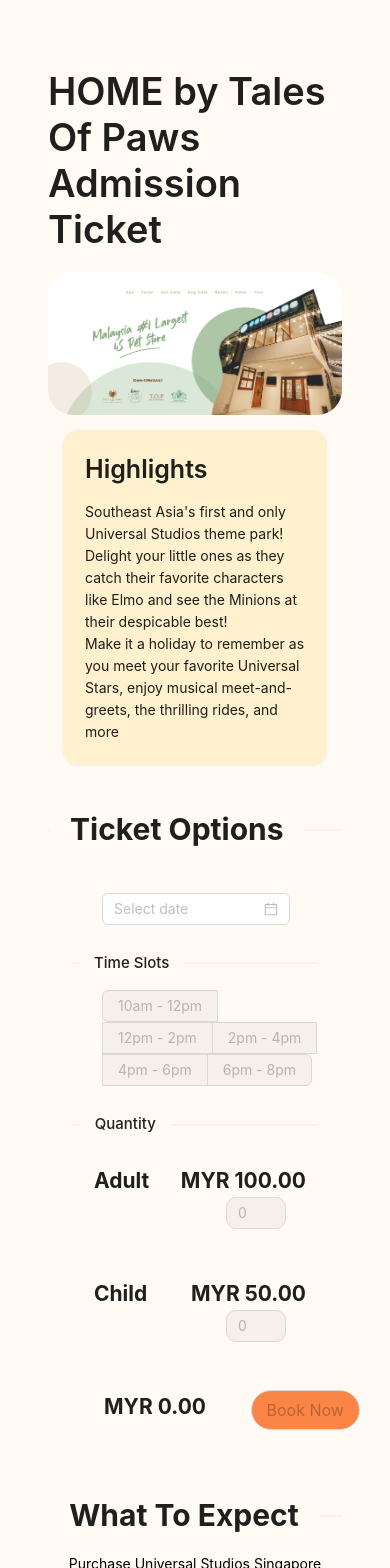
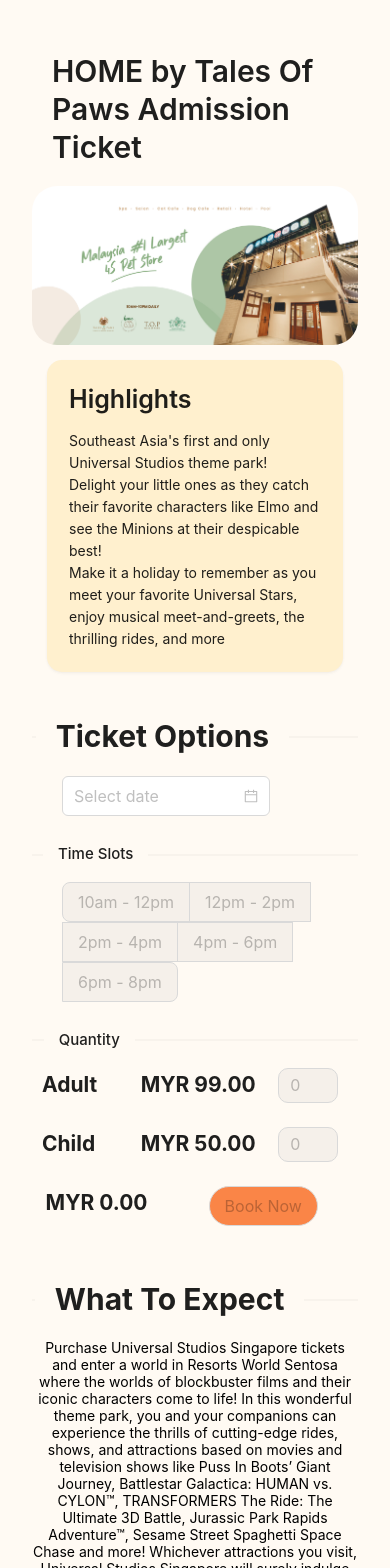
Before and after one commit to aaronangxz/AffiliateManagerFE, a Next.js app in the folder landing/: page / in a window 390 px wide. Shown: the top 1568 px of the page. Built offline with nearby package versions, Linux system fonts and the light colour scheme.

Commit message:
finalized mobile responsive layout breakpoints

```diff
--- a/landing/pages/index.tsx
+++ b/landing/pages/index.tsx
@@ -6,12 +6,6 @@
 import moment from "moment";
 
 const {Title} = Typography;
-
-const formItemLayout = {
-    labelCol: {span: 6},
-    wrapperCol: {span: 14},
-};
-let slots = [];
 
 export default function Home() {
     const [childAmount, setChildAmount] = React.useState(0);
@@ -30,18 +24,20 @@
     const [childDisable, setChildDisable] = React.useState(true);
     const [adultDisable, setAdultDisable] = React.useState(true);
     const [selectedSlot, setSelectedSlot] = React.useState(null);
+    const [hasMounted, setHasMounted] = React.useState(false);
+
 
     const onDateChange: DatePickerProps['onChange'] = (date, dateString) => {
         console.log(dateString);
 
-        fetch(`http://127.0.0.1:8888/api/v1/booking/slots/available?date=${dateString}`, {
+        fetch(`http://192.168.86.228:8888/api/v1/booking/slots/available?date=${dateString}`, {
             method: 'GET',
             redirect: 'follow'
         })
             .then(response => response.json())
             .then(result => {
                 console.log(result)
-                if (result.booking_slots === undefined){
+                if (result.booking_slots === undefined) {
                     setDisableSlot0(true)
                     setDisableSlot1(true)
                     setDisableSlot2(true)
@@ -52,14 +48,14 @@
                     setSelectedSlot(null)
                     return
                 }
-                for ( let i = 0; i < result.booking_slots.length; i++){
+                for (let i = 0; i < result.booking_slots.length; i++) {
                     slotData.push(result.booking_slots[i])
                 }
-                setDisableSlot0(result.booking_slots.length < 1 ?true: (result.booking_slots[0].adult_slot == 0 && result.booking_slots[0].child_slot == 0))
-                setDisableSlot1(result.booking_slots.length < 2 ?true: (result.booking_slots[1].adult_slot == 0 && result.booking_slots[1].child_slot == 0))
-                setDisableSlot2(result.booking_slots.length < 3 ?true: (result.booking_slots[2].adult_slot == 0 && result.booking_slots[2].child_slot == 0))
-                setDisableSlot3(result.booking_slots.length < 4 ?true: (result.booking_slots[3].adult_slot == 0 && result.booking_slots[3].child_slot == 0))
-                setDisableSlot4(result.booking_slots.length < 5 ?true: (result.booking_slots[4].adult_slot == 0 && result.booking_slots[4].child_slot == 0))
+                setDisableSlot0(result.booking_slots.length < 1 ? true : (result.booking_slots[0].adult_slot == 0 && result.booking_slots[0].child_slot == 0))
+                setDisableSlot1(result.booking_slots.length < 2 ? true : (result.booking_slots[1].adult_slot == 0 && result.booking_slots[1].child_slot == 0))
+                setDisableSlot2(result.booking_slots.length < 3 ? true : (result.booking_slots[2].adult_slot == 0 && result.booking_slots[2].child_slot == 0))
+                setDisableSlot3(result.booking_slots.length < 4 ? true : (result.booking_slots[3].adult_slot == 0 && result.booking_slots[3].child_slot == 0))
+                setDisableSlot4(result.booking_slots.length < 5 ? true : (result.booking_slots[4].adult_slot == 0 && result.booking_slots[4].child_slot == 0))
             })
             .catch(error => {
                 console.log('error', error)
@@ -69,7 +65,7 @@
     const onTimeSlotChange = (e: RadioChangeEvent) => {
         setSelectedSlot(e.target.value)
         console.log(`radio checked:${e.target.value}`);
-        if (slotData.length >= e.target.value){
+        if (slotData.length >= e.target.value) {
             setAdultDisable(slotData[e.target.value].adult_slot == 0)
             setAdultMax(slotData[e.target.value].adult_slot)
             setChildDisable(slotData[e.target.value].child_slot == 0)
@@ -77,30 +73,38 @@
         }
     };
 
-    useEffect(()=>{
-        if (adultDisable){
+    useEffect(() => {
+        setHasMounted(true);
+        if (adultDisable) {
             setAdultAmount(0)
-        }else{
-            setAdultAmount(adultCount * 100)
+        } else {
+            setAdultAmount(adultCount * 99)
         }
 
-        if (childDisable){
+        if (childDisable) {
             setChildAmount(0)
-        }else{
-            setChildAmount(childCount * 100)
+        } else {
+            setChildAmount(childCount * 50)
         }
-        setTotalAmount(adultAmount+childAmount)
+        setTotalAmount(adultAmount + childAmount)
         console.log(totalAmount)
     }, [adultDisable, childDisable, adultAmount, childAmount, totalAmount, adultCount, childCount])
-
+    //To fix Hydration issue
+    if (!hasMounted) {
+        return null;
+    }
     const onAdultChange = (value: number) => {
-        setAdultAmount(value * 100)
+        setAdultAmount(value * 99)
         setAdultCount(value)
     };
 
     const onChildChange = (value: number) => {
         setChildAmount(value * 50)
         setChildCount(value)
+    };
+
+    const onFinish = (values: any) => {
+        console.log('Success:', values);
     };
 
     return (
@@ -124,9 +128,9 @@
                 {/*    </div>*/}
                 {/*</div>*/}
 
-                <Title style={{textAlign: 'left', margin: '0', paddingTop: '20px', paddingBottom: '20px'}}>HOME by Tales
-                    Of Paws Admission Ticket</Title>
-
+                <Title level={2} style={{textAlign: 'left', margin: '0px', padding: '20px'}}>
+                    HOME by Tales Of Paws Admission Ticket
+                </Title>
                 <Row>
                     <Col xl={2}></Col>
                     <Col xs={24} xl={20}>
@@ -168,18 +172,16 @@
                 <Row>
                     <Col xl={2}></Col>
                     <Col xs={24} xl={20}>
-                        <Card bordered={false} style={{width: '100%', boxShadow: '0px 0px 0px 0px'}}
-                              bodyStyle={{backgroundColor: '#fffaf3'}}>
-                            <DatePicker disabledDate={(current) => {
+                        <DatePicker size={'large'} disabledDate={(current) => {
                             return moment().add(-1, 'days') >= current ||
                                 moment().add(1, 'month') <= current;
-                            }} style={{marginLeft: '30px'}} onChange={onDateChange}/>
+                        }} style={{marginLeft: '30px'}} onChange={onDateChange} inputReadOnly={true}/>
 
                         <Divider orientation="left" style={{paddingTop: '10px', fontSize: '15px'}}>Time
                             Slots</Divider>
                         <Row>
                             <Col xs={24} xl={20}>
-                                    <Radio.Group onChange={onTimeSlotChange} defaultValue=""
+                                <Radio.Group size={'large'} onChange={onTimeSlotChange} defaultValue=""
                                              style={{marginLeft: '30px'}} value={selectedSlot}>
                                     <Radio.Button value='0' disabled={disableSlot0}>10am - 12pm</Radio.Button>
                                     <Radio.Button value='1' disabled={disableSlot1}>12pm - 2pm</Radio.Button>
@@ -189,84 +191,91 @@
                                 </Radio.Group>
                             </Col>
                         </Row>
-
                         <Divider orientation="left"
                                  style={{paddingTop: '10px', fontSize: '15px'}}>Quantity</Divider>
-                            <Card size={'small'} bordered={false} style={{
-                                width: '100%',
-                                marginTop: '10px',
-                                borderRadius: '15px',
-                                boxShadow: '0px 0px 0px 0px'
-                            }}
-                                  bodyStyle={{backgroundColor: '#fffaf3'}}>
+                        <Form
+                            name="tix"
+                            style={{width: "auto", paddingLeft: '0px'}}
+                            onFinish={onFinish}
+                        >
                             <Row>
-                                    <Col span={5}>
+                                <Col xl={2} md={4}></Col>
+                                <Col xs={5} xl={1}>
                                     <h2 style={{marginLeft: '10px'}}>Adult</h2>
                                 </Col>
-                                    <Col span={19}>
+                                <Col xs={3} xl={8}></Col>
+                                <Col xl={3}>
+                                    <h2>MYR 99.00</h2>
+                                </Col>
+                                <Col xs={5} xl={2}>
                                     <Row>
-                                            <h2 style={{marginLeft: 'auto'}}>MYR 100.00</h2>
-                                            <Form
-                                                name="adult_tix"
-                                                {...formItemLayout}
-                                                initialValues={{'adult_tix_count': 0}}
-                                                style={{width: "auto", marginLeft: 'auto', paddingRight: '20px'}}
-                                            >
-                                                <Form.Item label="" colon={false}>
+                                        <Col xs={8}></Col>
+                                        <Col xs={1}>
                                             <Form.Item name="adult_tix_count" labelAlign={"right"}>
-                                                        <InputNumber onChange={onAdultChange}
+                                                <InputNumber onChange={onAdultChange} placeholder={'0'}
                                                              disabled={adultDisable}
-                                                                     style={{width: '60px', borderRadius: '10px'}}
+                                                             style={{
+                                                                 width: '60px',
+                                                                 borderRadius: '10px',
+                                                                 fontSize: '16px'
+                                                             }}
                                                              min={0}
-                                                                     max={adultMax}/>
+                                                             max={adultMax}
+                                                             inputMode={'numeric'}/>
                                             </Form.Item>
-                                                </Form.Item>
-                                            </Form>
+                                        </Col>
                                     </Row>
                                 </Col>
                             </Row>
                             <Row>
-                                    <Col span={5}>
+                                <Col xl={2} md={4}></Col>
+                                <Col xs={5} xl={1}>
                                     <h2 style={{marginLeft: '10px'}}>Child</h2>
                                 </Col>
-                                    <Col span={19}>
+                                <Col xs={3} xl={8}></Col>
+                                <Col xl={3}>
+                                    <h2>MYR 50.00</h2>
+                                </Col>
+                                <Col xs={5} xl={2}>
                                     <Row>
-                                            <h2 style={{marginLeft: 'auto'}}>MYR 50.00</h2>
-                                            <Form
-                                                name="child_tix"
-                                                {...formItemLayout}
-                                                initialValues={{'child_tix_count': 0}}
-                                                style={{width: "auto", marginLeft: 'auto', paddingRight: '20px'}}
-                                            >
-                                                <Form.Item label="" colon={false}>
+                                        <Col xs={8}></Col>
+                                        <Col xs={1}>
                                             <Form.Item name="child_tix_count" labelAlign={"right"}>
-                                                        <InputNumber onChange={onChildChange}
+                                                <InputNumber
+                                                    onChange={onChildChange} placeholder={'0'}
                                                     disabled={childDisable}
-                                                                     style={{width: '60px', borderRadius: '10px'}}
+                                                    style={{width: '60px', borderRadius: '10px', fontSize: '16px'}}
                                                     min={0}
-                                                                     max={childMax}/>
+                                                    max={childMax}
+                                                    inputMode={'numeric'}/>
                                             </Form.Item>
-                                                </Form.Item>
-                                            </Form>
+                                        </Col>
                                     </Row>
                                 </Col>
                             </Row>
-                                <Row>
-                                    <Col span={18}>
-                                        <h2 style={{marginLeft: '20px'}}>MYR {totalAmount}.00</h2>
+                            <Row >
+                                <Col xl={2} md={3} xs={1}></Col>
+                                <Col xl={4} md={5} xs={10}>
+                                    <h2 style={{
+                                        display: 'flex',
+                                        flexDirection: 'row',
+                                        alignItems: 'center',
+                                    }}>MYR {totalAmount}.00</h2>
                                 </Col>
-                                    <Col span={6}>
+                                <Col xl={8} md={8} xs={2}></Col>
+                                <Col xl={4}>
+                                    <Form.Item>
                                         <Button type="primary" shape="round" size={'large'}
-                                                style={{background: "#fa8547"}} disabled={true}>
+                                                style={{background: "#fa8547"}} disabled={totalAmount == 0}
+                                                htmlType="submit">
                                             Book Now
                                         </Button>
+                                    </Form.Item>
                                 </Col>
                             </Row>
-                            </Card>
-                        </Card>
+                        </Form>
                     </Col>
                 </Row>
-
                 <Row>
                     <Col xl={2}></Col>
                     <Col xs={24} xl={20}>
@@ -310,7 +319,7 @@
                     <Col xl={4}></Col>
                     <Col xs={24} xl={16}>
                         <Image alt={'banner'} style={{borderRadius: '10px'}}
-                               src="img6.webp" preview={false}/>
+                               src="img6.webp" preview={true}/>
                     </Col>
                     Minions Minions Minions Minions
                     <Col xl={4}></Col>
@@ -324,7 +333,7 @@
                     <Col xl={4}></Col>
                     <Col xs={24} xl={16}>
                         <Image alt={'banner'} style={{borderRadius: '10px'}}
-                               src="img7.webp" preview={false}/>
+                               src="img7.webp" preview={true}/>
                     </Col>
                     Minions Minions Minions Minions
                 </Row>
@@ -337,7 +346,7 @@
                     <Col xl={4}></Col>
                     <Col xs={24} xl={16}>
                         <Image alt={'banner'} style={{borderRadius: '10px'}}
-                               src="img1.webp" preview={false}/>
+                               src="img1.webp" preview={true}/>
                     </Col>
                     Minions Minions Minions Minions
                 </Row>
@@ -350,7 +359,7 @@
                     <Col xl={4}></Col>
                     <Col xs={24} xl={16}>
                         <Image alt={'banner'} style={{borderRadius: '10px'}}
-                               src="img2.webp" preview={false}/>
+                               src="img2.webp" preview={true}/>
                     </Col>
                     Minions Minions Minions Minions
                 </Row>
@@ -363,7 +372,7 @@
                     <Col xl={4}></Col>
                     <Col xs={24} xl={16}>
                         <Image alt={'banner'} style={{borderRadius: '10px'}}
-                               src="img3.webp" preview={false}/>
+                               src="img3.webp" preview={true}/>
                     </Col>
                     Minions Minions Minions Minions
                 </Row>
@@ -376,7 +385,7 @@
                     <Col xl={4}></Col>
                     <Col xs={24} xl={16}>
                         <Image alt={'banner'} style={{borderRadius: '10px'}}
-                               src="img4.webp" preview={false}/>
+                               src="img4.webp" preview={true}/>
                     </Col>
                     Minions Minions Minions Minions
                 </Row>
@@ -413,8 +422,6 @@
                     </Col>
                     <Col xl={4}></Col>
                 </Row>
-
-
                 <Row>
                     <Col xl={2}></Col>
                     <Col xs={24} xl={20}>
--- a/landing/styles/Home.module.css
+++ b/landing/styles/Home.module.css
@@ -3,7 +3,7 @@
   flex-direction: column;
   justify-content: space-between;
   /*align-items: center;*/
-  padding: 3rem;
+  padding: 2rem;
 }
 
 .description {
--- a/landing/styles/globals.css
+++ b/landing/styles/globals.css
@@ -106,3 +106,50 @@
     color-scheme: dark;
   }
 }
+
+.ant-picker:hover{
+  border-color: #b96c05;
+}
+
+.ant-picker-dropdown .ant-picker-cell-in-view.ant-picker-cell-selected .ant-picker-cell-inner{
+  color: black;
+  background: antiquewhite;
+}
+
+.ant-picker-dropdown .ant-picker-today-btn{
+  color: #deb57f;
+}
+
+.ant-picker-dropdown .ant-picker-today-btn:hover{
+  color: #de922f;
+}
+
+.ant-picker-dropdown .ant-picker-cell-in-view.ant-picker-cell-today .ant-picker-cell-inner::before{
+  border: 1px solid #e8b34b;
+}
+
+.ant-radio-button-wrapper-checked:not(.ant-radio-button-wrapper-disabled):first-child {
+  border-color: #b96c05;
+}
+
+.ant-radio-button-wrapper-checked:not(.ant-radio-button-wrapper-disabled):hover{
+  color: #00ee30;
+}
+
+.ant-radio-button-wrapper-checked:not(.ant-radio-button-wrapper-disabled):hover{
+  color: #f3ae4f;
+  border-color: #f3ae4f;
+}
+
+.ant-radio-button-wrapper:not(.ant-radio-button-wrapper-disabled):hover{
+  color: #f3ae4f;
+}
+
+.ant-radio-button-wrapper-checked:not(.ant-radio-button-wrapper-disabled){
+  color: #b96c05;
+  border-color: #b96c05;
+}
+
+.ant-form-item-control-input :hover{
+  border-color: #b96c05;
+}
```
Lines whose indentation alone changed are shown as unchanged.
